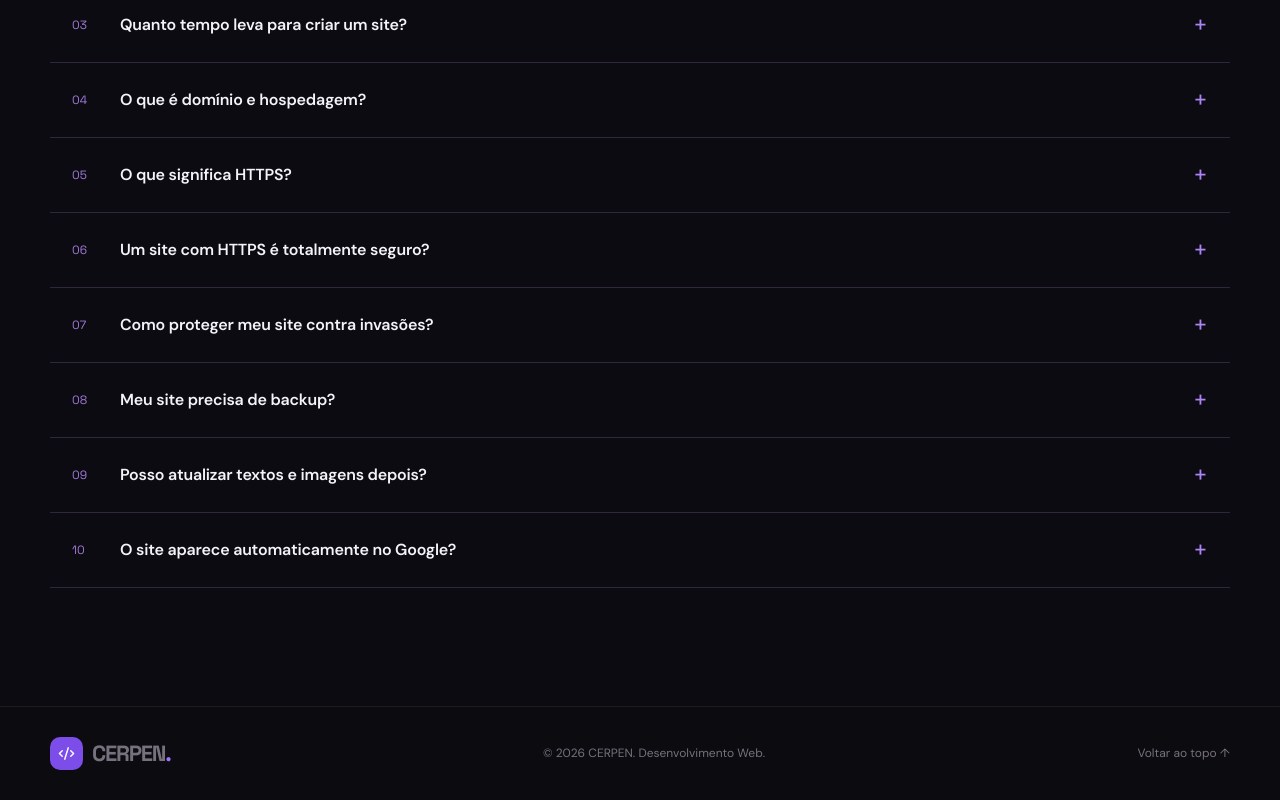
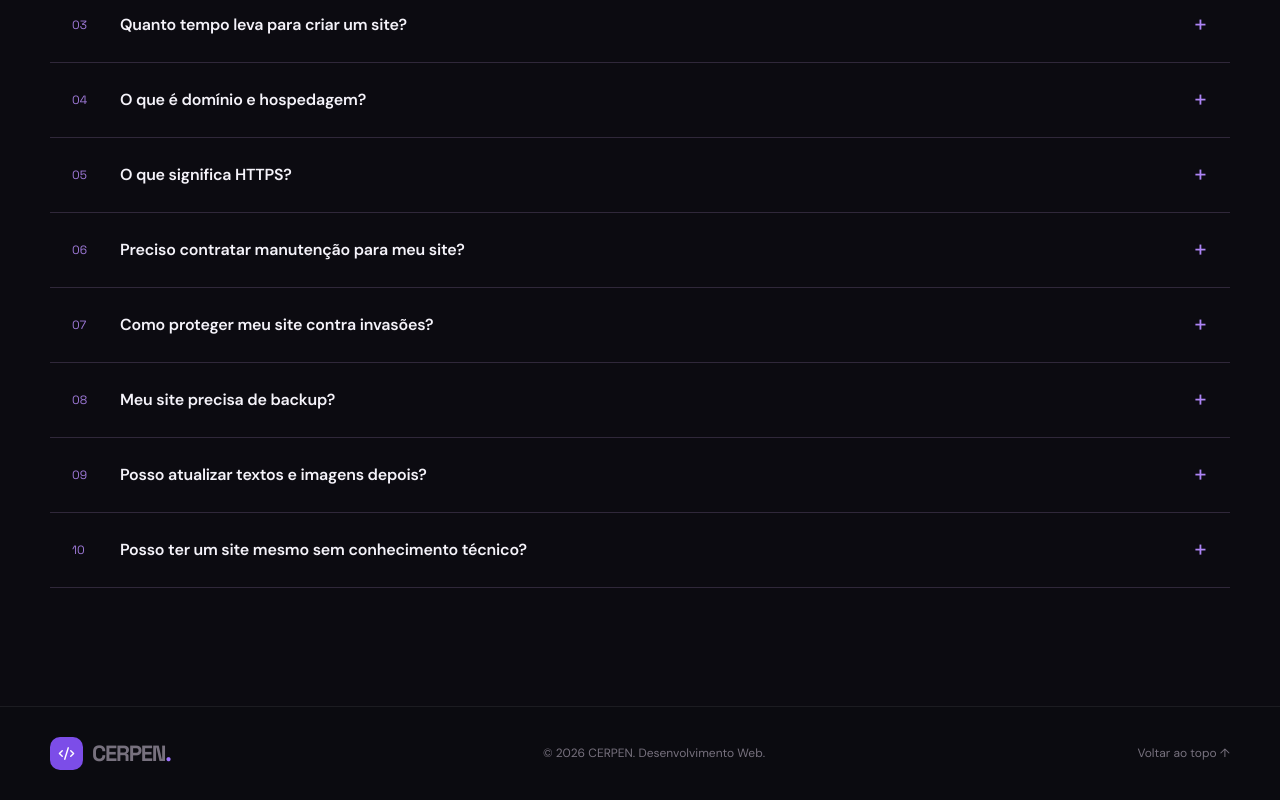
Before and after one commit to ffbru45-afk/cerpen-portfolio, a React (Vite) app: page / in a window 1280 px wide. Shown: the part 6267-7067 px from the top of the page. Built offline with nearby package versions, Linux system fonts and the light colour scheme.

Commit message:
content: substituir perguntas 6 e 10 do FAQ

```diff
--- a/src/App.jsx
+++ b/src/App.jsx
@@ -14,7 +14,7 @@ const services=[
 {icon:Wrench,title:'Manutenção de sites',description:'Atualizações, melhorias e suporte para manter seu site em dia.'},
 {icon:Layers3,title:'Sites personalizados',description:'Soluções digitais construídas para as necessidades de cada projeto.'}
 ];
-const faqs=[["Por que minha empresa precisa de um site?","Um site fortalece sua presença online, apresenta seus serviços e facilita o contato com novos clientes."],["Meu site funciona no celular?","Sim. O layout responsivo adapta o conteúdo a celulares, tablets e computadores."],["Quanto tempo leva para criar um site?","Depende das páginas e funcionalidades. O prazo é combinado após avaliar o projeto."],["O que é domínio e hospedagem?","Domínio é o endereço do site; hospedagem é o serviço que mantém seus arquivos disponíveis na internet."],["O que significa HTTPS?","É uma conexão criptografada que ajuda a proteger os dados transmitidos entre o visitante e o site."],["Um site com HTTPS é totalmente seguro?","Não. HTTPS protege a conexão, mas segurança também exige atualizações, configurações corretas e boas práticas."],["Como proteger meu site contra invasões?","Com atualizações, senhas fortes, autenticação adequada, controle de acesso e monitoramento."],["Meu site precisa de backup?","É recomendado. Backups ajudam a recuperar conteúdos e configurações em caso de falhas."],["Posso atualizar textos e imagens depois?","Sim. As opções de atualização dependem da estrutura escolhida e podem ser combinadas no projeto."],["O site aparece automaticamente no Google?","Não necessariamente. SEO e indexação ajudam na descoberta, mas resultados e posições não são garantidos."]];
+const faqs=[["Por que minha empresa precisa de um site?","Um site fortalece sua presença online, apresenta seus serviços e facilita o contato com novos clientes."],["Meu site funciona no celular?","Sim. O layout responsivo adapta o conteúdo a celulares, tablets e computadores."],["Quanto tempo leva para criar um site?","Depende das páginas e funcionalidades. O prazo é combinado após avaliar o projeto."],["O que é domínio e hospedagem?","Domínio é o endereço do site; hospedagem é o serviço que mantém seus arquivos disponíveis na internet."],["O que significa HTTPS?","É uma conexão criptografada que ajuda a proteger os dados transmitidos entre o visitante e o site."],["Preciso contratar manutenção para meu site?","A manutenção é recomendada para manter conteúdos, funcionalidades e medidas de segurança atualizados."],["Como proteger meu site contra invasões?","Com atualizações, senhas fortes, autenticação adequada, controle de acesso e monitoramento."],["Meu site precisa de backup?","É recomendado. Backups ajudam a recuperar conteúdos e configurações em caso de falhas."],["Posso atualizar textos e imagens depois?","Sim. As opções de atualização dependem da estrutura escolhida e podem ser combinadas no projeto."],["Posso ter um site mesmo sem conhecimento técnico?","Sim. Você pode contratar o desenvolvimento e receber orientações para utilizar e administrar seu site."]];
 const steps=[['01','Conversa inicial','Entendemos sua ideia e seus objetivos.'],['02','Planejamento','Definimos estrutura, conteúdo e direção visual.'],['03','Desenvolvimento','Transformamos o planejamento em uma experiência digital.'],['04','Revisão','Ajustamos detalhes e validamos o resultado.'],['05','Entrega','Publicamos e preparamos seu site para o público.']];
 const contact={whatsapp:'',email:'',instagram:''}; // Configure seus contatos reais aqui.
 const whatsappLink=contact.whatsapp? 'https://wa.me/'+contact.whatsapp.replace(/\D/g,'')+'?text='+encodeURIComponent('Olá! Gostaria de solicitar um orçamento para um site.') : null;
```
